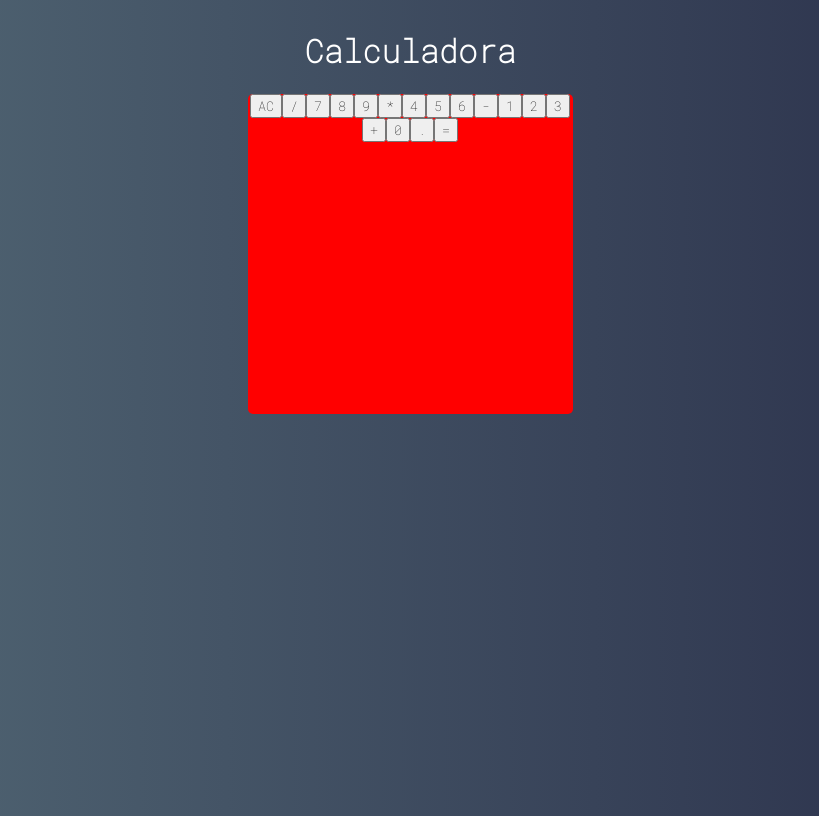
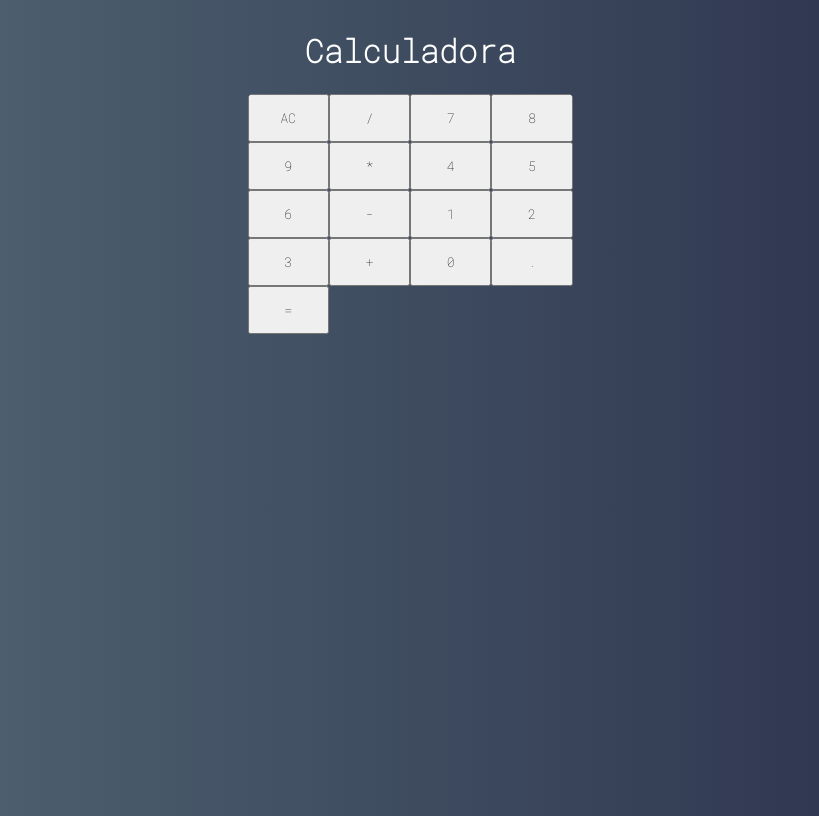
Before and after one commit to LucasGSeabra/react-calc, a React (Create React App) app: page / in a window 1280 px wide. Shown: the whole page, without its empty margins (230-1049 px from the left). Built offline with nearby package versions, Linux system fonts and the light colour scheme.

Commit message:
Modificado estilização de Calc para organizar buttons

```diff
--- a/src/main/styles.css
+++ b/src/main/styles.css
@@ -3,5 +3,9 @@
     width: 325px;
     border-radius: 5px;
     overflow: hidden;
-    background-color: red;
+
+    display: grid;
+    grid-template-columns: repeat(4, 25%);
+    grid-template-rows: 48px 48px 48px 48px 48px;
+
 }
```
